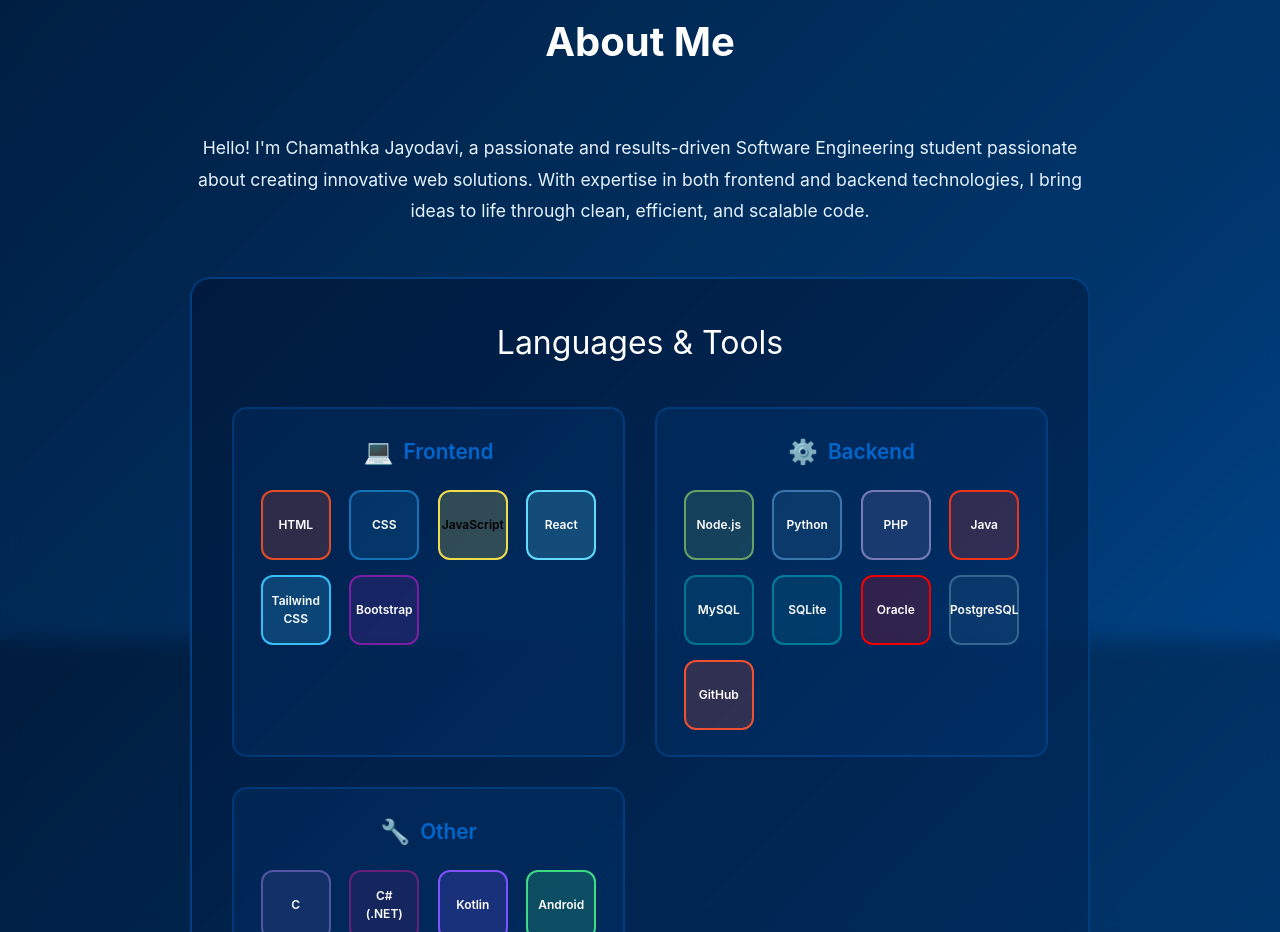
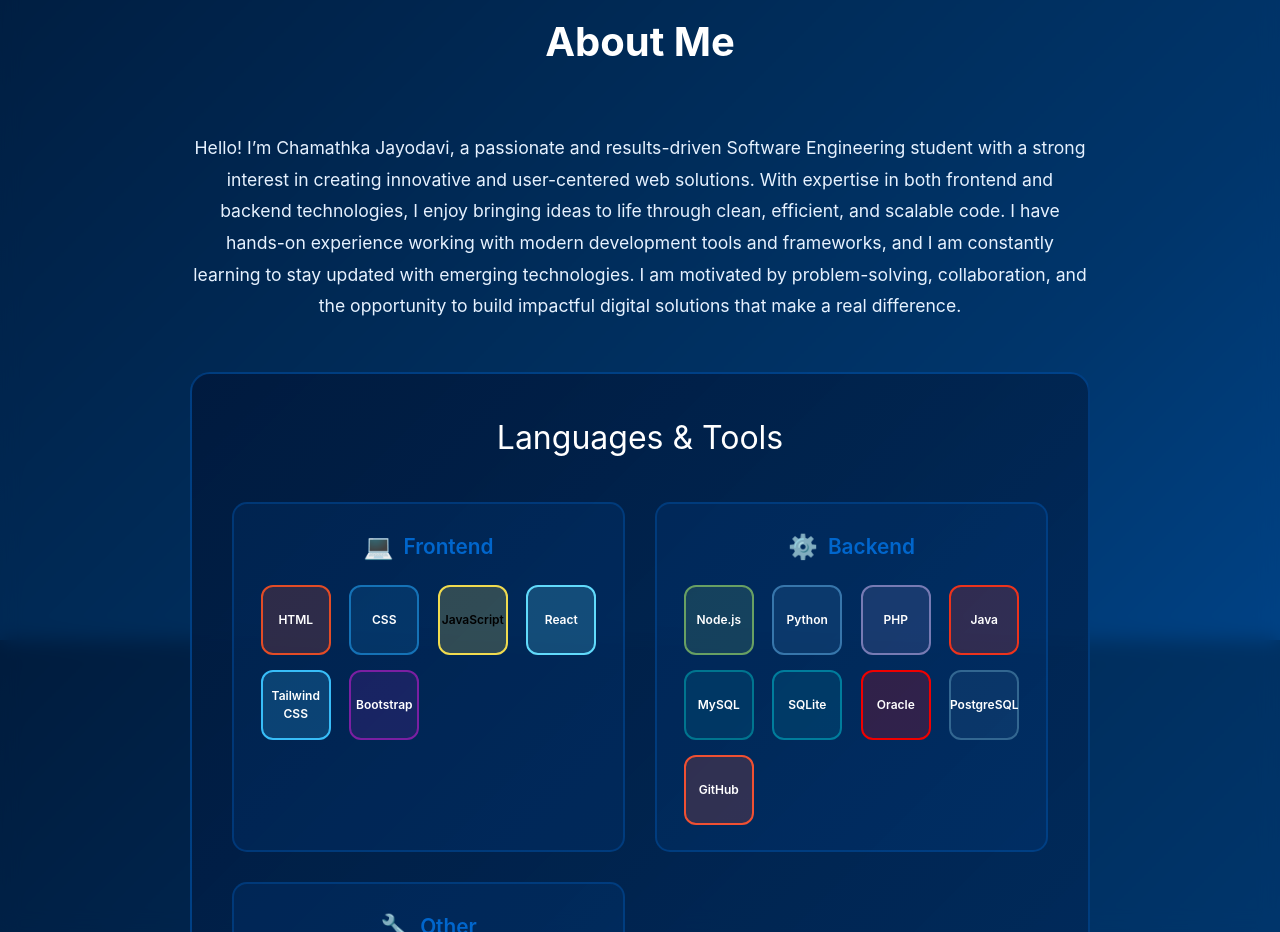
Before and after one commit to Chamathka2003/My_Portfolio, a React (Create React App) app: page / in a window 1280 px wide. Shown: the part 960-1892 px from the top of the page. Built offline with nearby package versions, Linux system fonts and the light colour scheme; the HTML template or start-up script is replaced by a standard one.

Commit message:
add about me

```diff
--- a/src/components/About.js
+++ b/src/components/About.js
@@ -13,9 +13,7 @@
         <div className="about-content">
           <div className="about-text">
             <p>
-              Hello! I'm Chamathka Jayodavi, a passionate and results-driven Software Engineering student
-              passionate about creating innovative web solutions. With expertise in both frontend and backend
-              technologies, I bring ideas to life through clean, efficient, and scalable code.
+              Hello! I’m Chamathka Jayodavi, a passionate and results-driven Software Engineering student with a strong interest in creating innovative and user-centered web solutions. With expertise in both frontend and backend technologies, I enjoy bringing ideas to life through clean, efficient, and scalable code. I have hands-on experience working with modern development tools and frameworks, and I am constantly learning to stay updated with emerging technologies. I am motivated by problem-solving, collaboration, and the opportunity to build impactful digital solutions that make a real difference.
             </p>
           </div>
 
```
Also changed, not shown: src/components/REACT_APP_EMAILJS_SERVICE_ID=your_servic.txt (added).
